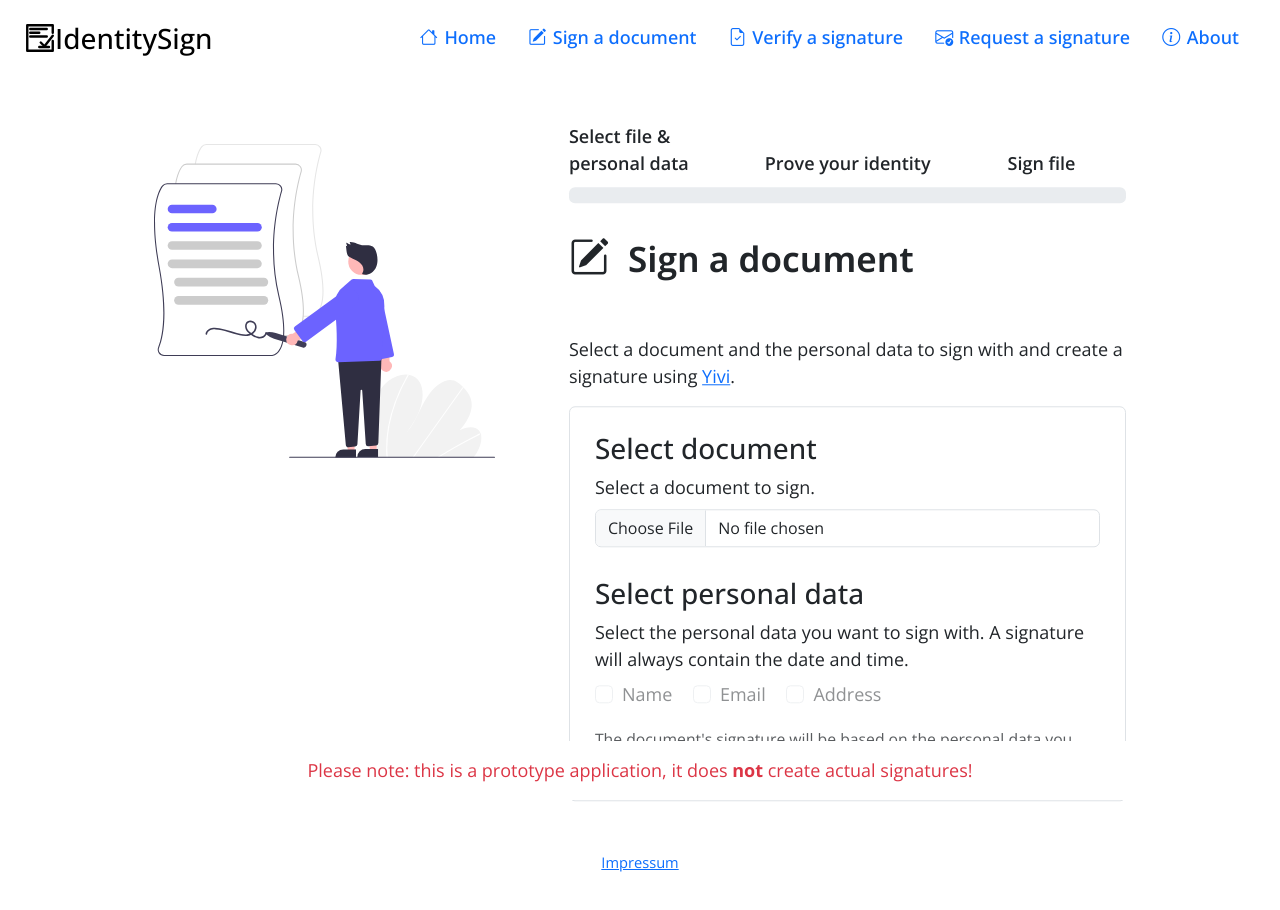
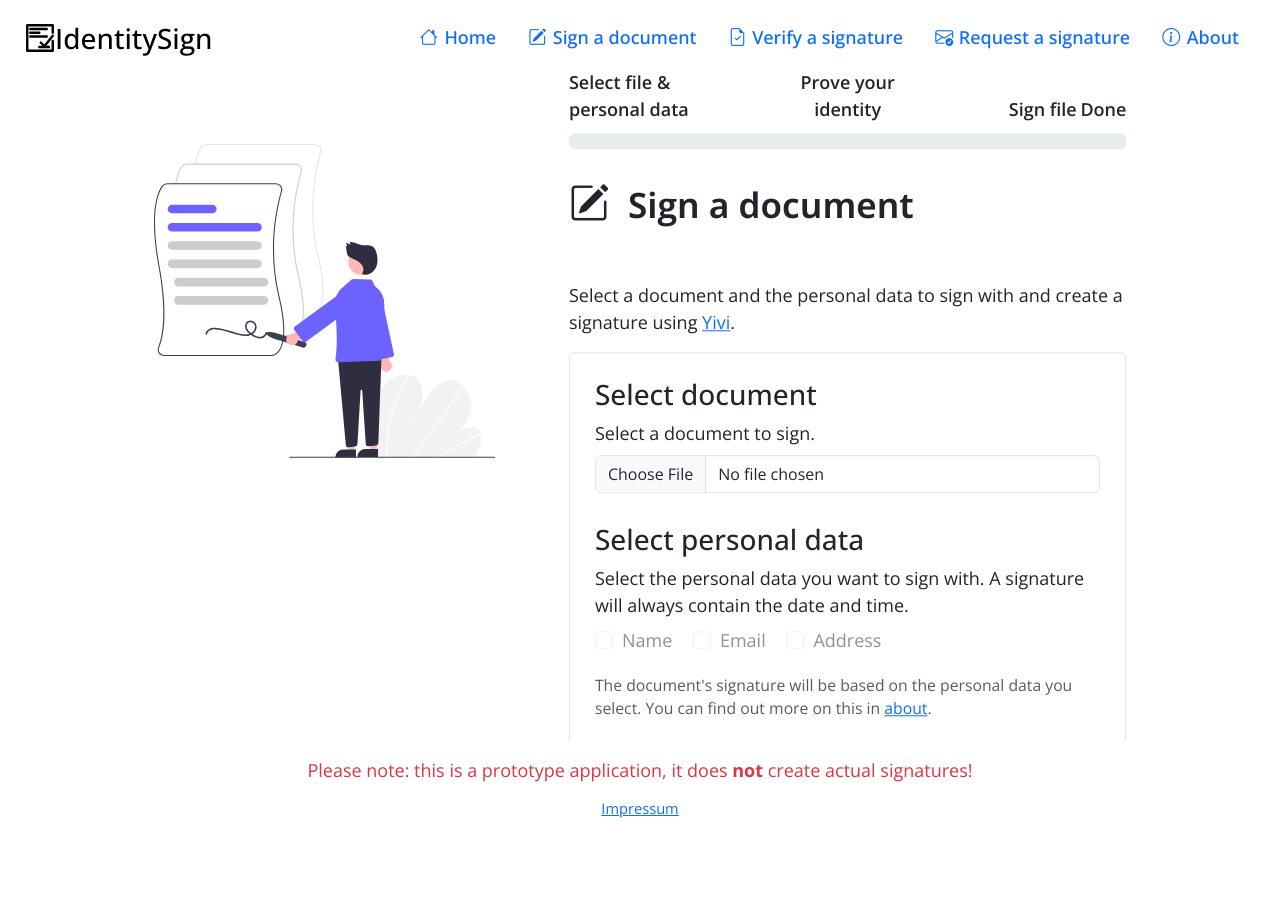
Before and after one commit to yoricklast/IdentitySign, a SvelteKit app: page /sign in a window 1280 px wide. Shown: the top 910 px of the page. Built offline with nearby package versions, Linux system fonts and the light colour scheme.

Commit message:
Change progressbar labels

```diff
--- a/src/routes/sign/+page.svelte
+++ b/src/routes/sign/+page.svelte
@@ -110,7 +110,7 @@
     getYiviData(selectedAttributes).then((result) => {
       yiviAttributes = result;
       yiviDone = true;
-      progress = 90;
+      progress = 85;
     });
   }
 
@@ -337,14 +337,26 @@
   <div class="col-sm-7">
     <div class="position-relative top-50 end-0 translate-middle-y">
       <div class="progress-label-div row">
-        <div class="progress-label text-wrap col text-begin align-self-end">
+        <div
+          class="progress-label text-wrap col position-absolute start-0 text-start align-self-end ps-0"
+        >
           Select file & personal data
         </div>
-        <div class="progress-label text-wrap col text-center align-self-end">
+        <div
+          class="progress-label text-wrap col position-absolute start-50 text-center translate-middle-x align-self-end"
+        >
           Prove your identity
         </div>
-        <div class="progress-label text-wrap col text-center align-self-end">
+        <div
+          class="progress-label text-wrap col text-center position-absolute translate-middle-x align-self-end"
+          style="left: 85%;"
+        >
           Sign file
+        </div>
+        <div
+          class="progress-label text-wrap col position-absolute end-0 text-end align-self-end pe-0"
+        >
+          Done
         </div>
       </div>
       <div class="progress" role="progressbar" aria-label="Progress">
@@ -534,12 +546,9 @@
           </button>
         {/if}
         {#if !signedDone && fileSelected && attributeSelected && yiviActive && !yiviDone}
-          <button
-            class="btn btn-outline-primary btn-sign"
-            type="button"
-            disabled
-            ><i class="bi bi-qr-code-scan btn-sign-icon"></i>Scan QR to continue
-          </button>
+          <p class="ms-2 mb-0 btn-sign align-self-center text-primary-emphasis">
+            <i class="bi bi-qr-code-scan btn-sign-icon"></i>Scan QR to continue
+          </p>
         {/if}
         {#if fileSelected && yiviDone && !signedDone}
           <button
--- a/src/routes/verify/+page.svelte
+++ b/src/routes/verify/+page.svelte
@@ -206,7 +206,7 @@
         Check signature
       </div>
       <div class="progress-label text-wrap col text-end align-self-end">
-        Verified
+        Done
       </div>
     </div>
     <div class="progress" role="progressbar" aria-label="Progress">
```
